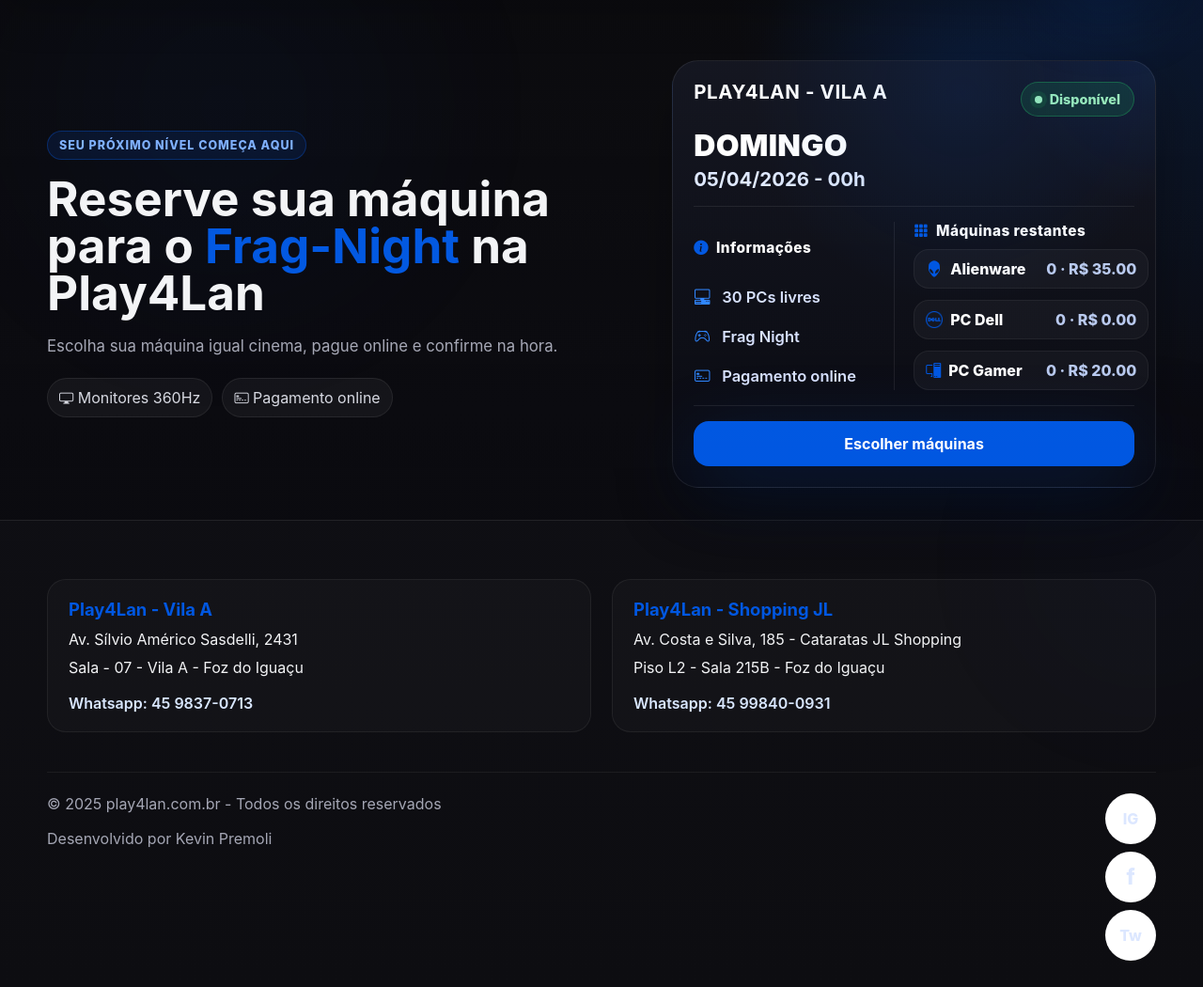
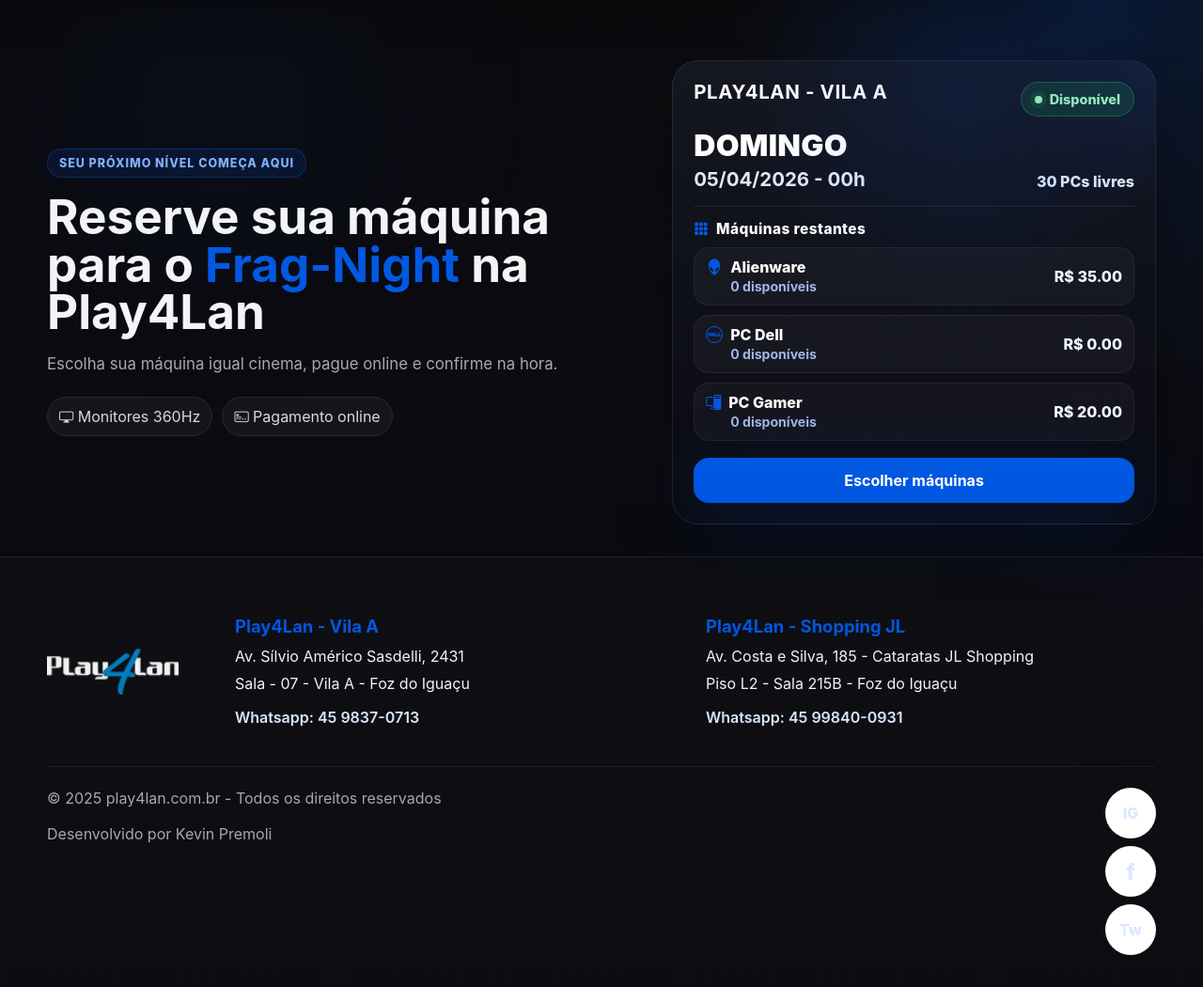
Before and after one commit to Hunter954/play4lanfragnight, a Flask app: page / in a window 1280 px wide. Shown: the part 71-1121 px from the top of the page at 94% size. After the commit the page ends 1087 px from the top, so only its background shows below. Run offline with Flask 3, Linux system fonts and the light colour scheme; data comes from the database, SQL or seed files in the repository; data that the repository does not hold is empty; parts of the project's set-up code (start-up, migrations or seed data) failed here and were passed over.

Commit message:
Add files via upload

```diff
--- a/app/static/css/app.css
+++ b/app/static/css/app.css
@@ -893,3 +893,37 @@ body::after{
   .hero-machine-item{flex-wrap:nowrap}
   .hero-machine-name,.hero-machine-meta{font-size:.95rem}
 }
+
+/* ===== April 2026 refinement patch 2 ===== */
+.hero-card-line--schedule-compact{display:flex;align-items:flex-end;justify-content:space-between;gap:16px}
+.hero-card-availability-summary{display:grid;gap:4px;justify-items:end;text-align:right;flex:0 0 auto}
+.hero-card-availability-summary span{font-size:1rem;font-weight:800;color:#dce8ff;white-space:nowrap}
+.hero-details-grid--compact{display:block;padding:14px 0 0;border-top:1px solid rgba(255,255,255,.08);border-bottom:none}
+.hero-machines-column--full{padding-left:0;border-left:none}
+.hero-column-title{justify-content:flex-start}
+.hero-machine-list{gap:10px}
+.hero-machine-item--split{display:grid;grid-template-columns:minmax(0,1fr) auto;align-items:center;gap:14px;padding:10px 12px}
+.hero-machine-main{display:grid;gap:3px;min-width:0}
+.hero-machine-name{display:flex;align-items:center;gap:8px;min-width:0;padding-right:0;overflow:visible;text-overflow:clip}
+.hero-machine-stock{font-size:.88rem;line-height:1.2;color:#9fb6ea;font-weight:700;padding-left:26px;white-space:nowrap}
+.hero-machine-price{justify-self:end;font-size:1rem;line-height:1;font-weight:800;color:#f3f6ff;white-space:nowrap}
+.hero-machine-meta{display:none}
+.hero-card-reservation-v2 .btn.full{margin-top:2px}
+
+.footer-play4lan--with-logo{display:grid;grid-template-columns:170px 1fr;gap:30px;align-items:center}
+.footer-brand-mark{display:flex;align-items:center;justify-content:flex-start}
+.footer-brand-mark img{width:140px;height:auto;opacity:.96}
+.footer-unit--plain{padding:0;background:transparent;border:none;border-radius:0;box-shadow:none}
+.footer-unit--plain a{margin-top:8px}
+
+@media (max-width: 1024px){
+  .footer-play4lan--with-logo{grid-template-columns:1fr;gap:18px}
+  .footer-brand-mark{justify-content:flex-start}
+}
+@media (max-width: 720px){
+  .hero-card-line--schedule-compact{align-items:flex-start}
+  .hero-card-availability-summary{justify-items:start;text-align:left}
+  .hero-machine-item--split{grid-template-columns:1fr;gap:8px}
+  .hero-machine-price{justify-self:start}
+  .hero-machine-stock{padding-left:26px}
+}
--- a/app/templates/base.html
+++ b/app/templates/base.html
@@ -53,15 +53,18 @@
   </main>
 
   <footer class="site-footer">
-    <div class="container footer-play4lan footer-play4lan--no-logo">
+    <div class="container footer-play4lan footer-play4lan--with-logo">
+      <div class="footer-brand-mark">
+        <img src="{{ url_for('static', filename='img/logo.png') }}" alt="Play4Lan">
+      </div>
       <div class="footer-addresses">
-        <div class="footer-unit">
+        <div class="footer-unit footer-unit--plain">
           <h4>Play4Lan - Vila A</h4>
           <p>Av. Sílvio Américo Sasdelli, 2431</p>
           <p>Sala - 07 - Vila A - Foz do Iguaçu</p>
           <a href="https://wa.me/554598370713" target="_blank" rel="noopener">Whatsapp: 45 9837-0713</a>
         </div>
-        <div class="footer-unit">
+        <div class="footer-unit footer-unit--plain">
           <h4>Play4Lan - Shopping JL</h4>
           <p>Av. Costa e Silva, 185 - Cataratas JL Shopping</p>
           <p>Piso L2 - Sala 215B - Foz do Iguaçu</p>
--- a/app/templates/site/home.html
+++ b/app/templates/site/home.html
@@ -25,37 +25,40 @@
           <span class="availability-badge"><span class="availability-badge__dot"></span> Disponível</span>
         </div>
 
-        <div class="hero-card-line hero-card-line--schedule">
+        <div class="hero-card-line hero-card-line--schedule hero-card-line--schedule-compact">
           <div>
             <div class="hero-day">{{ item.weekday_label }}</div>
             <div class="hero-datetime">{{ current_event.event_date.strftime('%d/%m/%Y') }}{% if current_event.starts_at %} - {{ current_event.starts_at.strftime('%Hh') }}{% endif %}</div>
           </div>
+          <div class="hero-card-availability-summary">
+            <span>{{ item.available_count }} PCs livres</span>
+          </div>
         </div>
 
-        <div class="hero-details-grid">
-          <div class="hero-info-column">
-            <div class="hero-column-title"><i class="bi bi-info-circle-fill"></i> Informações</div>
-            <div class="hero-info-list">
-              <div><i class="bi bi-pc-display-horizontal"></i><span>{{ item.available_count }} PCs livres</span></div>
-              <div><i class="bi bi-controller"></i><span>Frag Night</span></div>
-              <div><i class="bi bi-credit-card-2-front"></i><span>Pagamento online</span></div>
-            </div>
-          </div>
-
-          <div class="hero-machines-column">
+        <div class="hero-details-grid hero-details-grid--compact">
+          <div class="hero-machines-column hero-machines-column--full">
             <div class="hero-column-title"><i class="bi bi-grid-3x3-gap-fill"></i> Máquinas restantes</div>
             <div class="hero-machine-list">
-              <div class="hero-machine-item">
-                <span class="hero-machine-name"><span class="brand-icon brand-icon--home brand-icon--alienware"></span> Alienware</span>
-                <span class="hero-machine-meta">{{ alienware.available_count }} · R$ {{ '%.2f'|format(alienware.price) }}</span>
+              <div class="hero-machine-item hero-machine-item--split">
+                <div class="hero-machine-main">
+                  <span class="hero-machine-name"><span class="brand-icon brand-icon--home brand-icon--alienware"></span> Alienware</span>
+                  <span class="hero-machine-stock">{{ alienware.available_count }} disponíveis</span>
+                </div>
+                <span class="hero-machine-price">R$ {{ '%.2f'|format(alienware.price) }}</span>
               </div>
-              <div class="hero-machine-item">
-                <span class="hero-machine-name"><span class="brand-icon brand-icon--home brand-icon--dell"></span> PC Dell</span>
-                <span class="hero-machine-meta">{{ dell.available_count }} · R$ {{ '%.2f'|format(dell.price) }}</span>
+              <div class="hero-machine-item hero-machine-item--split">
+                <div class="hero-machine-main">
+                  <span class="hero-machine-name"><span class="brand-icon brand-icon--home brand-icon--dell"></span> PC Dell</span>
+                  <span class="hero-machine-stock">{{ dell.available_count }} disponíveis</span>
+                </div>
+                <span class="hero-machine-price">R$ {{ '%.2f'|format(dell.price) }}</span>
               </div>
-              <div class="hero-machine-item">
-                <span class="hero-machine-name hero-machine-name--single-line"><i class="bi bi-pc-display brand-icon-fallback brand-icon-fallback--home"></i> PC Gamer</span>
-                <span class="hero-machine-meta">{{ gamer.available_count }} · R$ {{ '%.2f'|format(gamer.price) }}</span>
+              <div class="hero-machine-item hero-machine-item--split">
+                <div class="hero-machine-main">
+                  <span class="hero-machine-name hero-machine-name--single-line"><i class="bi bi-pc-display brand-icon-fallback brand-icon-fallback--home"></i> PC Gamer</span>
+                  <span class="hero-machine-stock">{{ gamer.available_count }} disponíveis</span>
+                </div>
+                <span class="hero-machine-price">R$ {{ '%.2f'|format(gamer.price) }}</span>
               </div>
             </div>
           </div>
```
